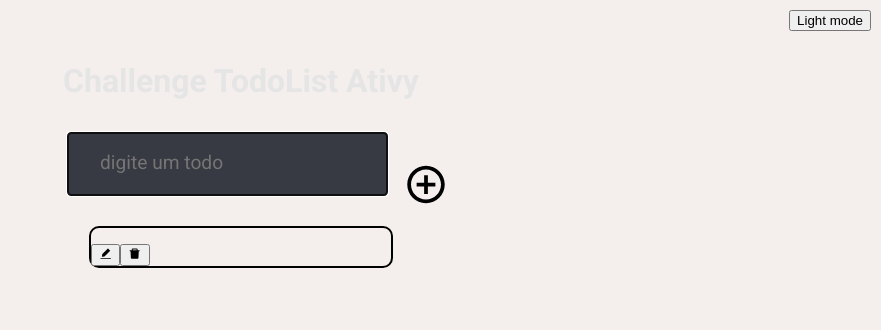
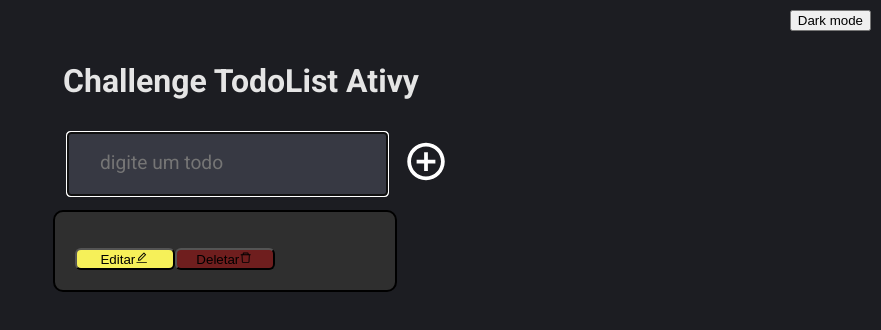
Before and after one commit to rafaelromanoz/challenge-todolist-ativy, a React (Create React App) app: page / in a window 1280 px wide. Both pictures are taken after a click on the element 820 px from the left and 186 px from the top of the page. Shown: the top 330 px of the page, without its empty margins (399-1280 px from the left). Built offline with nearby package versions, Linux system fonts and the light colour scheme.

Commit message:
:lipstick: working in style modal

```diff
--- a/src/components/ToDoList.jsx
+++ b/src/components/ToDoList.jsx
@@ -1,7 +1,9 @@
 import React, { useContext } from 'react';
-import { AiFillDelete, AiFillEdit } from 'react-icons/ai';
+import { AiOutlineDelete, AiOutlineEdit } from 'react-icons/ai';
 import ToDosContext from '../context/ToDosContext';
-import { TodoCard, TodoContainerCard } from './styles/ToDoListStyles';
+import {
+  ButtonDelete, ButtonEdit, TodoCard, TodoContainerCard,
+} from './styles/ToDoListStyles';
 
 export default function ToDoList() {
   const {
@@ -12,7 +14,7 @@ export default function ToDoList() {
 
   if (todosList.length === 0) {
     return (
-      <p style={{ textAlign: 'center' }}>
+      <p style={{ textAlign: 'center', color: 'white' }}>
         Nenhum todo até o momento.
       </p>
     );
@@ -22,18 +24,20 @@ export default function ToDoList() {
       {todosList.map(({ todo, id }) => (
         <TodoCard key={id}>
           <p>{todo}</p>
-          <button
+          <ButtonEdit
             type="button"
             onClick={() => handleClickUpdateTodo(id)}
           >
-            <AiFillEdit />
-          </button>
-          <button
+            Editar
+            <AiOutlineEdit />
+          </ButtonEdit>
+          <ButtonDelete
             onClick={() => handleClickDeleteTodo(id)}
             type="button"
           >
-            <AiFillDelete />
-          </button>
+            Deletar
+            <AiOutlineDelete />
+          </ButtonDelete>
         </TodoCard>
       ))}
     </TodoContainerCard>
--- a/src/components/TodoModal.jsx
+++ b/src/components/TodoModal.jsx
@@ -1,5 +1,6 @@
 import React, { useContext, useState } from 'react';
 import ToDosContext from '../context/ToDosContext';
+import { ContainerTodoModal, InputModal } from './styles/TodoModalStyles';
 
 export default function TodoModal() {
   const {
@@ -16,18 +17,21 @@ export default function TodoModal() {
     newUpdatedListTodo[currentId].todo = updatedValueTodo;
     // seto o novo valor
     setTodosList(newUpdatedListTodo);
+    // limpo o valor
+    setUpdatedValueTodo('');
+    // desativa o modal
     setModalOpen((prevStateToggle) => !prevStateToggle);
   };
   if (isModalOpen) {
     return (
-      <div>
-        <input
+      <ContainerTodoModal>
+        <InputModal
           type="text"
           onChange={({ target }) => setUpdatedValueTodo(target.value)}
           value={updatedValueTodo}
         />
         <button type="button" onClick={saveUpdatedTodo}>Salvar</button>
-      </div>
+      </ContainerTodoModal>
     );
   } return null;
 }
--- a/src/components/styles/HeaderStyles.js
+++ b/src/components/styles/HeaderStyles.js
@@ -27,7 +27,7 @@ const LabelInput = styled.label`
 
 const Input = styled.input`
   font-family: 'Roboto', sans-serif;
-  color: #333;
+  color: #ffff;
   font-size: 1.2rem;
   margin: 0 auto;
   padding: 1.5rem 2rem;
@@ -44,7 +44,7 @@ const Input = styled.input`
 const ButtonHeader = styled.div`
   margin-left: 45px;
   width: 50px;
-  margin-top: 40px;
+  margin-top: 10px;
   align-self: center;
 `;
 
--- a/src/components/styles/ToDoListStyles.js
+++ b/src/components/styles/ToDoListStyles.js
@@ -9,9 +9,27 @@ const TodoContainerCard = styled.section`
 
 const TodoCard = styled.div`
   border-radius: 10px;
+  color: #ffff;
+  padding: 20px;
   width: 300px;
+  background: #2f2f2f;
+  margin-right: 33px;
   border: solid 2px black;
   flex: 1;
 `;
 
-export { TodoContainerCard, TodoCard };
+const ButtonEdit = styled.button`
+  width: 100px;
+  border-radius: 6px;
+  background-color: #f6f059;
+`;
+
+const ButtonDelete = styled.button`
+  width: 100px;
+  background-color: #6f1e1e;
+  border-radius: 6px;
+`;
+
+export {
+  TodoContainerCard, TodoCard, ButtonEdit, ButtonDelete,
+};
--- /dev/null
+++ b/src/components/styles/TodoModalStyles.js
@@ -0,0 +1,13 @@
+import styled from 'styled-components';
+
+const ContainerTodoModal = styled.div`
+  display: flex;
+`;
+
+const InputModal = styled.input`
+`;
+
+const ButtonModal = styled.button`
+`;
+
+export { ContainerTodoModal, InputModal, ButtonModal };
--- a/src/context/ToDosProvider.jsx
+++ b/src/context/ToDosProvider.jsx
@@ -8,7 +8,7 @@ export default function ToDosProvider() {
   const [currentId, setCurrentId] = useState(0);
   const [todo, setTodo] = useState('');
   const [isModalOpen, setModalOpen] = useState(false);
-  const [isLightOrDarkMode, setIsLightOrDarkMode] = useState(false);
+  const [isLightOrDarkMode, setIsLightOrDarkMode] = useState(true);
   const inputRef = useRef();
   const handleClickAddTodo = () => {
     // aqui estou criando um id para ser mais fácil identificar os todos
@@ -21,6 +21,7 @@ export default function ToDosProvider() {
     // aqui pegamos o prevstate que é o array, faz o spread e adiciona um novo todo
     setTodosList((todoList) => [...todoList, newTodo]);
     setTodo('');
+    // voltar o foco no input
     inputRef.current.focus();
   };
 
@@ -30,7 +31,9 @@ export default function ToDosProvider() {
   };
 
   const handleClickUpdateTodo = (currentIdUpdate) => {
+    // abrir o modal
     setModalOpen(!isModalOpen);
+    // setar o id clicado
     setCurrentId(currentIdUpdate);
   };
 
```
